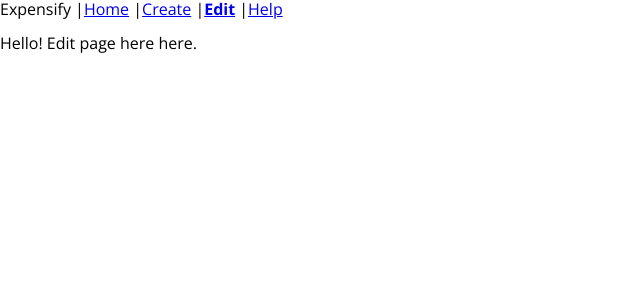
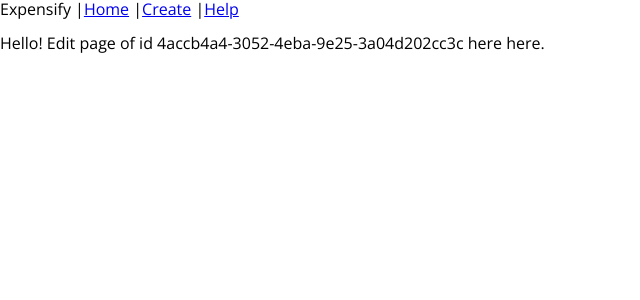
Before and after one commit to theindianotaku/react-expensify-app, a React (Create React App) app: page /edit/4accb4a4-3052-4eba-9e25-3a04d202cc3c in a window 1280 px wide. Shown: the top 300 px of the page, without its empty margins (0-640 px from the left). Built offline with nearby package versions, Linux system fonts and the light colour scheme.

Commit message:
Added params on EditExpense

```diff
--- a/src/components/EditExpensePage.js
+++ b/src/components/EditExpensePage.js
@@ -1,8 +1,8 @@
 import React from 'react';
 
-const EditExpensePage = () => (
+const EditExpensePage = (props) => (
   <div>
-    <p>Hello! Edit page here here.</p>
+    <p>Hello! Edit page of id {props.match.params.id} here here.</p>
   </div>
 );
 
--- a/src/components/Header.js
+++ b/src/components/Header.js
@@ -6,7 +6,6 @@ const Header = () => (
     <span>Expensify</span> |
     <NavLink to="/" activeClassName="is-active" exact={true}>Home</NavLink> |
     <NavLink to="/create" activeClassName="is-active">Create</NavLink> |
-    <NavLink to="/edit" activeClassName="is-active">Edit</NavLink> |
     <NavLink to="/help" activeClassName="is-active">Help</NavLink>
   </header>
 );
--- a/src/routers/AppRouter.js
+++ b/src/routers/AppRouter.js
@@ -16,7 +16,7 @@ const AppRouter = () => (
       <Switch>
         <Route path="/" component={App} exact={true} />
         <Route path="/create" component={AddExpensePage} />
-        <Route path="/edit" component={EditExpensePage} />
+        <Route path="/edit/:id" component={EditExpensePage} />
         <Route path="/help" component={HelpPage} />
         <Route component={NotFoundPage} />
       </Switch>
```
